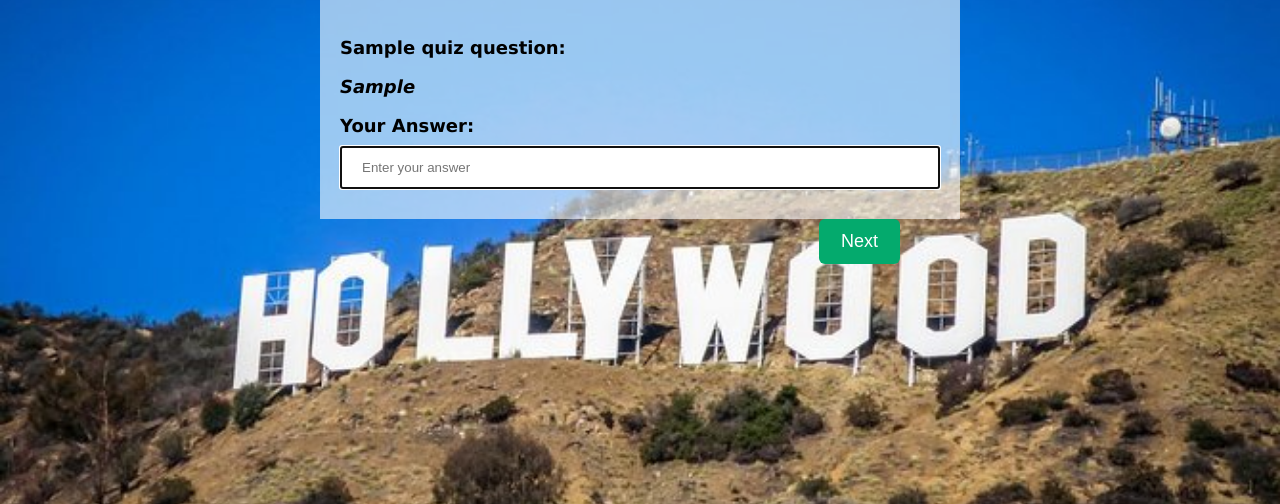
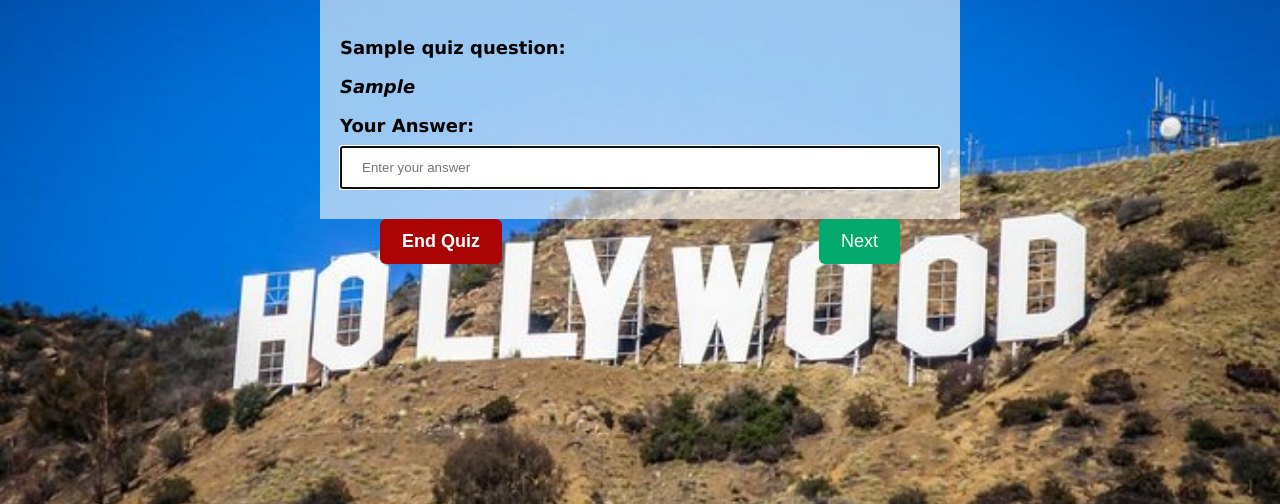
Before and after one commit to nielsgreniman/disGroupProject, a Flask app: template project/quiz_app/templates/quiz.html in a window 1280 px wide. Shown: the part 130-634 px from the top of the page. Run offline with Flask 2, Linux system fonts and the light colour scheme; the template is opened without the code that fills it: most values are stand-ins (such as "Sample title", 1, 10 or a date in 2020).

Commit message:
added End Quiz-button

```diff
--- a/project/quiz_app/__init__.py
+++ b/project/quiz_app/__init__.py
@@ -9,7 +9,7 @@ app.secret_key = "super secret key"
 
 # set your own database name, user name and password
 #db = "dbname='movieProject' user='postgres' host='localhost' password='ordrup'" # Jan
-db = "dbname='movieProject' user='postgres' host='localhost' password='4545'" # Kristian
-#db = "dbname='movieProject' user='postgres' host='localhost' password='user'" # Niels
+#db = "dbname='movieProject' user='postgres' host='localhost' password='4545'" # Kristian
+db = "dbname='movieProject' user='postgres' host='localhost' password='user'" # Niels
 
 conn = psycopg2.connect(db)
--- a/project/quiz_app/static/site.css
+++ b/project/quiz_app/static/site.css
@@ -8,6 +8,7 @@ h1 {
 .message {
     font-weight: 600;
     color: red;
+    background-color: antiquewhite;
 }
 
 .navbar {
@@ -47,6 +48,20 @@ font-size: 18px;
 font-weight: bold;
 }
 
+.endbutton {
+  background-color: #aa0404;
+  border: none;
+  color: white;
+  padding: 10px 20px;
+  text-decoration: none;
+  margin: 20px 40px;
+  cursor: pointer;
+  border-radius: 6px;
+  border: 2px solid transparent;
+  font-size: 18px;
+  font-family: Arial, sans-serif;
+}
+
 .startbutton {
     background-color: #04AA6D;
     border: none;
@@ -58,6 +73,7 @@ font-weight: bold;
     border-radius: 6px;
     border: 2px solid transparent;
     font-size: 18px;
+    font-family: Arial, sans-serif;
 }
 
 .normaltable {
--- a/project/quiz_app/templates/quiz.html
+++ b/project/quiz_app/templates/quiz.html
@@ -40,11 +40,14 @@
             <label for="answer">Your Answer:</label>
             <input type="text" id="answer" name="answer" placeholder="Enter your answer" />
             <input class="startbutton" type="submit" value="Next" style="float: right;">
+            <a button class="endbutton" type="button" href="/" style="float: left;">End Quiz</button></a> <!--Button for End Quiz-->
             <input type="hidden" id="question_number" name="question_number" value='{{ question_number }}'>
             <input type="hidden" id="quiz_id" name="quiz_id" value='{{ quiz_id }}'>
         </div>
     </div>
 </form>
+
+
 
     <!-- Highscore Field -->
 
```
